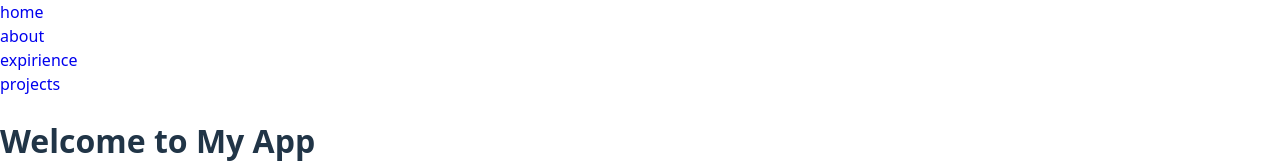
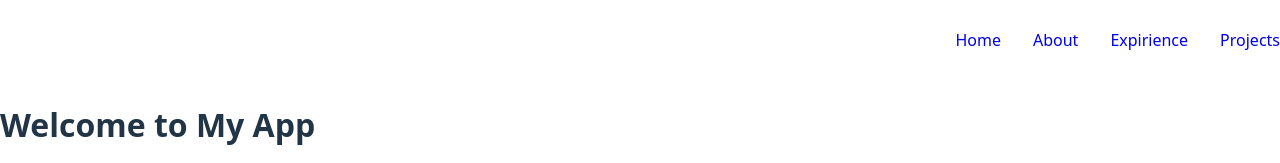
Before and after one commit to ElizabethSh/project-zero, a React (Vite) app: page / in a window 1280 px wide. Shown: the top 163 px of the page. Built offline with nearby package versions, Linux system fonts and the light colour scheme.

Commit message:
WIP: add styles for the Header

```diff
--- /dev/null
+++ b/src/components/layout/header/header.scss
@@ -0,0 +1,22 @@
+.header {
+  .container {
+    display: flex;
+    justify-content: end;
+    height: 5rem;
+
+    .nav {
+      display: flex;
+      align-self: center;
+    }
+  }
+
+  .nav-list {
+    display: flex;
+    flex-direction: row;
+    gap: 2rem;
+  }
+
+  .page-link {
+    text-transform: capitalize;
+  }
+}
--- a/src/components/layout/header/index.tsx
+++ b/src/components/layout/header/index.tsx
@@ -1,17 +1,23 @@
+import "./header.scss";
+
 const PAGES = ["home", "about", "expirience", "projects"] as const;
 
 const Header = () => (
-  <header>
+  <header className="header">
+    <div className="container">
       {/* TODO: add logo? */}
-    <nav>
-      <ul>
+      <nav className="nav">
+        <ul className="nav-list">
           {PAGES.map((page) => (
             <li key={page}>
-            <a href={`#${page}`}>{page}</a>
+              <a className="page-link" href={`#${page}`}>
+                {page}
+              </a>
             </li>
           ))}
         </ul>
       </nav>
+    </div>
   </header>
 );
 
```
Lines whose indentation alone changed are shown as unchanged.
